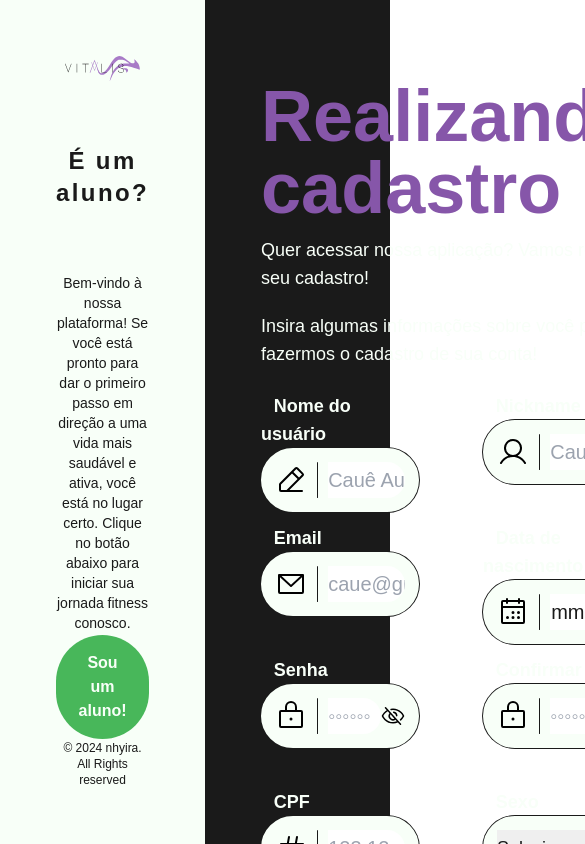
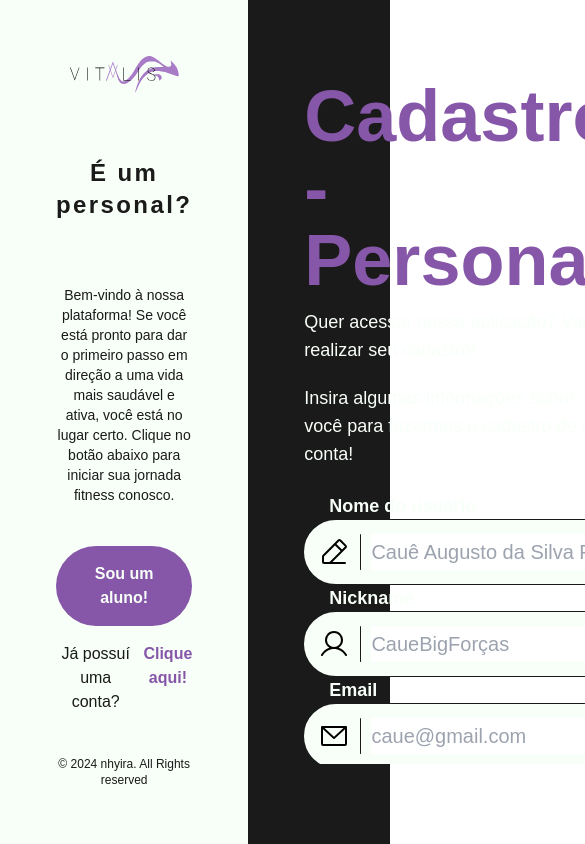
Before and after one commit to nhyira-group5/sistema-vitalis, a React (Vite) app: page /cadastro in a window 390 px wide. Both pictures are taken after a click on the button "Sou um instrutor!". Shown: the top 844 px of the page, 585 px wide, since content can reach past the window. Built offline with nearby package versions, Linux system fonts and the light colour scheme; what webfontloader would draw is missing.

Commit message:
refactor - responsividade formulario de cadastro

```diff
--- a/src/pages/Cadastro/cadastroPage.jsx
+++ b/src/pages/Cadastro/cadastroPage.jsx
@@ -12,7 +12,7 @@ export function CadastroPage() {
     <>
       <div className="relative grid grid-cols-[0.30fr_0.70fr] grid-rows-1 w-screen h-screen bg-gray500 transition-all duration-500 ease-in-out">
         <SideCard
-          tittle={`${userType ? "É um instrutor?" : "É um aluno?"}`}
+          tittle={`${userType ? "É um aluno?" : "É um personal?"}`}
           contentText={`${
             userType
               ? "Bem-vindo à nossa plataforma! Se você é um personal trainer e deseja se cadastrar para acessar recursos exclusivos e trabalhar conosco, clique no botão abaixo para iniciar o processo de registro."
@@ -24,11 +24,7 @@ export function CadastroPage() {
               iconVisibility={false}
               content={userType ? "Sou um instrutor!" : "Sou um aluno!"}
               onClick={() => setUserType(!userType)}
-              style={`rounded-full font-bold px-5 py-4 transition-all flex items-center gap-1 text-gray100 ${
-                userType
-                  ? "bg-primary-green300 hover:bg-primary-green400"
-                  : "bg-alt-purple300 hover:bg-alt-purple400"
-              }`}
+              buttonStyle={`${userType ? 'bg-primary-green300 hover:bg-primary-green400' : 'bg-alt-purple300 hover:bg-alt-purple400'} rounded-full font-bold px-5 py-4 transition-all flex items-center gap-1 text-gray100 `}
             />
           }
         />
@@ -40,7 +36,7 @@ export function CadastroPage() {
                 userType ? "text-primary-green300" : "text-alt-purple300"
               } `}
             >
-              Realizando cadastro
+              Cadastro - {userType ? 'Aluno' : 'Personal'}
             </span>
 
             <div className="flex flex-col gap-5">
--- a/src/pages/Cadastro/sections/alunoFormCadastro/AlunoFormCadastro.jsx
+++ b/src/pages/Cadastro/sections/alunoFormCadastro/AlunoFormCadastro.jsx
@@ -204,7 +204,7 @@ export function AlunoFormCadastro() {
   return (
     <form
       onSubmit={handleSubmit}
-      className="grid grid-cols-2 grid-rows-5 gap-3 gap-x-16 h-full "
+      className="gap-x-16 gap-y-10 h-full overflow-auto xl:grid xl:grid-cols-2 lg:grid-rows-5  lg:flex lg:flex-col"
     >
       <Input
         labelContent={"Nome do usuário"}
--- a/src/pages/Cadastro/sections/instrutorFormCadastro/InstrutorFormCadastro.jsx
+++ b/src/pages/Cadastro/sections/instrutorFormCadastro/InstrutorFormCadastro.jsx
@@ -344,9 +344,7 @@ export function InstrutorFormCadastro() {
     <>
       <form
         onSubmit={handleFirstSubmit}
-        className={` grid-cols-2 grid-rows-5 gap-3 gap-x-16 h-full ${
-          formStep == 1 ? "grid" : "hidden"
-        }`}
+        className={`gap-x-16 gap-y-10 h-full overflow-auto  xl:grid-cols-2 lg:grid-rows-5  lg:flex lg:flex-col ${formStep == 1 ? "xl:grid" : "hidden"}`}
       >
         <Input
           labelContent={"Nome do usuário"}
--- a/src/pages/Cadastro/sections/sideCard/SideCard.jsx
+++ b/src/pages/Cadastro/sections/sideCard/SideCard.jsx
@@ -1,5 +1,6 @@
 import LogoGreenBlackNormalSize from "@assets/logos/greenNormalSizeBlackColor.svg"
 import LogoLilasBlackNormalSize from "@assets/logos/lilasNormalSizeblackColor.svg"
+import { Link } from "react-router-dom";
 
 export function SideCard ({tittle, contentText, userType, Button, style}){
     return(
@@ -13,8 +14,15 @@ export function SideCard ({tittle, contentText, userType, Button, style}){
                 <span className="text-sm">{contentText}</span>
             </div>
 
+    <div className="flex flex-col items-center gap-4">
             {Button}
-
+            <span className=" flex gap-2 lg:flex-col xl:flex-row">
+                Já possuí uma conta?
+                <Link to={"/Login"} className={`font-bold ${userType ? 'text-primary-green300' : 'text-alt-purple300'}`}>
+                    Clique aqui!
+                </Link>
+            </span>
+    </div>
             <span className="text-xs">
             © 2024 nhyira. All Rights reserved
             </span>
--- a/src/pages/Login/loginPage.jsx
+++ b/src/pages/Login/loginPage.jsx
@@ -66,10 +66,10 @@ export function LoginPage() {
             Bem vindo(a) de volta!
           </h1>
           <div className="text-base flex flex-col gap-5 items-center font-extrabold ">
-            <p className="">
+            <p className="font-medium text-lg">
               Bem-vindo de volta! Estamos felizes em tê-lo conosco novamente.
             </p>
-            <p className="w-11/12 text-wrap">
+            <p className="w-11/12 text-wrap font-medium text-lg">
               Faça login para acessar sua conta e explorar todas as novidades
               que preparamos para você.
             </p>
@@ -95,7 +95,7 @@ export function LoginPage() {
               onChangeFunction={onSenhaInputChanged}
               inputType={"password"}
               inputStyle={
-                "group-focus-within:!ring-primary-green300 h-12 p-3 relative flex w-full bg-gray100 border-gray100 border rounded-full outline-none ring-1 ring-gray500 items-center"
+                "group-focus-within:!ring-primary-green300 h-12 p-3 relative flex w-full bg-gray100 border-gray100 border rounded-full outline-none ring-1 ring-gray500 "
               }
             ></Input>
           </form>
--- a/src/pages/Site-institucional/site-inst-stylesheet.scss
+++ b/src/pages/Site-institucional/site-inst-stylesheet.scss
@@ -237,7 +237,7 @@ body {
 
   > :nth-child(3) {
     position: absolute;
-    bottom: -5rem;
+    bottom: -4rem;
     left: 0;
     width: 100%;
   }
@@ -253,7 +253,6 @@ body {
       flex-direction: column;
       padding-inline: $lg-padding;
       padding-block: $md-padding;
-      border: $secundary-color 4px solid;
       border-radius: 1rem;
       color: $white-color;
       margin-right: 5rem;
--- a/src/pages/Site-institucional/site-institucional.jsx
+++ b/src/pages/Site-institucional/site-institucional.jsx
@@ -105,7 +105,7 @@ const SiteInstitucional = () => {
                     <div className="projetoInfoContent flex flex-col md:flex-row items-center md:justify-end w-full relative">
                         <img src={celulaesrGenericos} alt="" className="w-2/4 absolute left-0 -top-28" />
 
-                        <div className="beneficios border-4 border-secondary rounded-lg md:ml-20 py-6 md:py-8 px-6 md:px-12 flex flex-col items-start md:items-end gap-8 md:gap-12 text-white">
+                        <div className="beneficios border-4 border-primary-green300 rounded-lg md:ml-20 py-6 md:py-8 px-6 md:px-12 flex flex-col items-start md:items-end gap-8 md:gap-12 text-white">
                             <div className="beneficio flex flex-col md:flex-row items-start md:items-center gap-4 md:gap-8">
                                 <div className="text-right md:text-left">
                                     <h1 className="font-semibold text-lg md:text-xl">Guia ao bem-estar</h1>
```
Also changed, not shown: src/pages/Login/LoginScript.jsx (deleted, +0 -107 lines).
